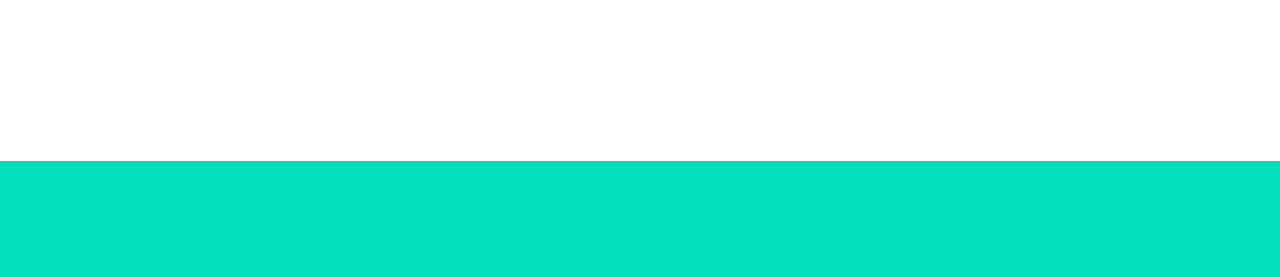
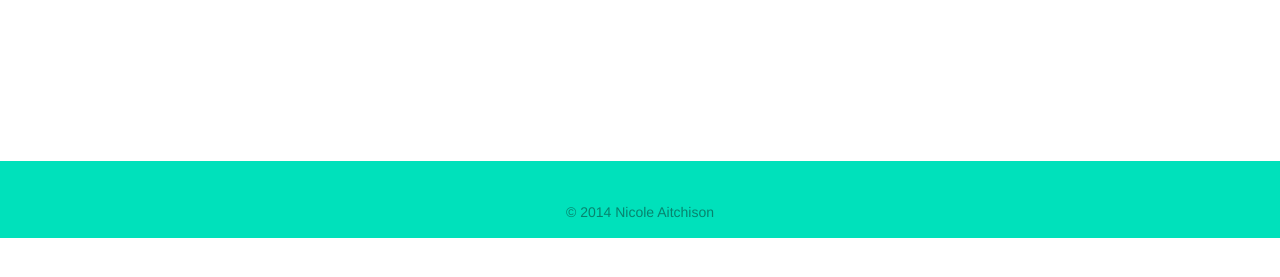
Before and after one commit to nlaitchison/portfolio, a plain HTML site: page akero.html in a window 1280 px wide. Shown: the part 523-800 px from the top of the page. Drawn offline with nearby package versions, Linux system fonts and the light colour scheme; a small style sheet from the web is missing.

Commit message:
updated footer on project pages

```diff
--- a/akero.html
+++ b/akero.html
@@ -65,7 +65,7 @@
 					<div class="clear_fix"></div>
 				</section> <!-- end project-->
 
-				<footer>
+				<footer class="project-footer">
 					<p>&copy; 2014 Nicole Aitchison</p>
 				</footer>
 
--- a/css/main.css
+++ b/css/main.css
@@ -347,6 +347,10 @@
 	background-color: #00e1bb;
 }
 
+.project-footer p{
+	padding: 40px 0 15px;
+}
+
 
 @media (max-width:1230px) {
 	ul.thumbs{ max-width: 700px; }
```
Also changed, not shown: bandmate.html (+1 -1 lines), fatwreck.html (+1 -1 lines), lanciv.html (+1 -1 lines), loven.html (+1 -1 lines), noanchor.html (+1 -1 lines).
